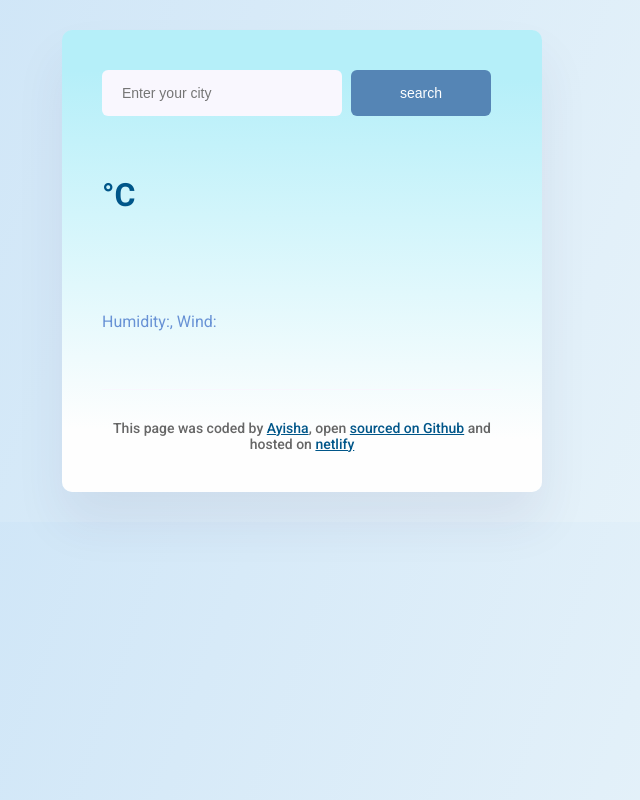
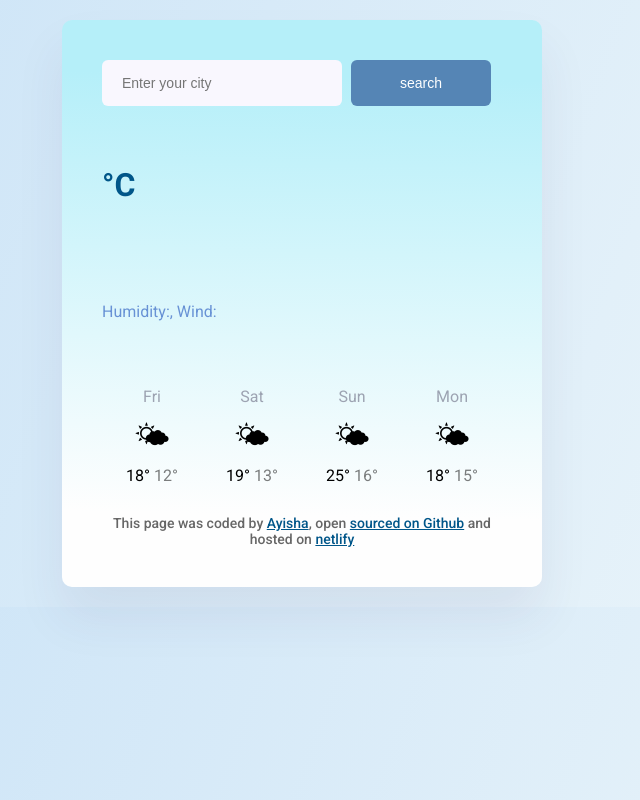
Before and after one commit to aishacmela/weather-application, a plain HTML site: page index.html in a window 1280 px wide. Shown: the whole page, without its empty margins (338-978 px from the left). Drawn offline with nearby package versions, Linux system fonts and the light colour scheme; no server answers.

Commit message:
added weather forecast data

```diff
--- a/index.html
+++ b/index.html
@@ -8,6 +8,8 @@
     <link
         href="https://fonts.googleapis.com/css2?family=Merriweather:ital,wght@0,300;0,400;0,700;0,900;1,300;1,400;1,700;1,900&family=Roboto+Flex:opsz,wght@8..144,100;8..144,200;8..144,300;8..144,400;8..144,500;8..144,600;8..144,700;8..144,800;8..144,900;8..144,1000&family=Roboto:ital,wght@0,100;0,300;0,400;0,500;0,700;0,900;1,100;1,300;1,400;1,500;1,700;1,900&display=swap"
         rel="stylesheet">
+        <link rel="stylesheet"
+            href="https://fonts.googleapis.com/css2?family=Material+Symbols+Outlined:opsz,wght,FILL,GRAD@24,400,0,0" />
         <script src="https://cdn.jsdelivr.net/npm/axios@1.1.2/dist/axios.min.js"></script>
         <link rel="stylesheet" href="styles.css">
     <title>my weather application</title>
@@ -40,6 +42,54 @@
         <div class="date" id="time"></div>
     </h2>
     </main>
+
+<div class="forecast-weather">
+    <div class="row">
+        <div class="col-2">
+            <div class="forecast-weather-date">Fri</div>
+            <div class="forecast-weather-img">🌤</div>
+            <div class="forecast-weather-temperature">
+                <span class="forecast-weather-temperature-max">18°</span> <span
+                    class="weather-forecast-temperature-min">12°</span>
+            </div>
+        </div>
+    </div>
+
+    <div class="row">
+        <div class="col-2">
+            <div class="forecast-weather-date">Sat</div>
+            <div class="forecast-weather-img">🌤</div>
+            <div class="forecast-weather-temperature">
+                <span class="forecast-weather-temperature-max">19°</span> <span
+                    class="weather-forecast-temperature-min">13°</span>
+            </div>
+        </div>
+    </div>
+
+    <div class="row">
+        <div class="col-2">
+            <div class="forecast-weather-date">Sun</div>
+            <div class="forecast-weather-img">🌤</div>
+            <div class="forecast-weather-temperature">
+                <span class="forecast-weather-temperature-max">25°</span> <span
+                    class="weather-forecast-temperature-min">16°</span>
+            </div>
+        </div>
+    </div>
+
+    <div class="row">
+        <div class="col-2">
+            <div class="forecast-weather-date">Mon</div>
+            <div class="forecast-weather-img">🌤</div>
+            <div class="forecast-weather-temperature">
+                <span class="forecast-weather-temperature-max">18°</span> <span
+                    class="weather-forecast-temperature-min">15°</span>
+            </div>
+        </div>
+    </div>
+</div>
+
+
     <footer>
 
     This page was coded by <a href="https://github.com/aishacmela/" target="_blank"> Ayisha</a>, open <a href="https://github.com/aishacmela/weather-application" target="_blank" >sourced on Github</a>
--- a/styles.css
+++ b/styles.css
@@ -10,7 +10,7 @@ header{
     background: linear-gradient(181.2deg, rgb(181, 239, 249) 10.5%, rgb(254, 254, 254)86.8%);
     max-width:  400px ;
     display: block;
-    margin: 30px auto;
+    margin: 20px auto;
     border-radius: 10px;
     box-shadow: rgba(65, 50, 100, 0.08) 0px 30px 50px;
     padding: 40px;
@@ -62,7 +62,7 @@ header{
     color: #005689;
 }
 .city{
-    font-size: 38px;
+    font-size: 42px;
     line-height: 48px;
     color: #005689;
 }
@@ -71,8 +71,8 @@ header{
    font-weight: 500;
    font-size: 20px;
 }
+
 footer{
-    border-top: 1px solid #F9F7FE;
     padding: 30px 0 0 0;
     text-align: center;
     font-size: 14px;
@@ -85,3 +85,29 @@ strong{
 a{
     color:#005689 ;
 }
+.forecast-weather {
+    display: flex;
+    justify-content: space-around;
+    margin-top: 30px;
+    color: black;
+}
+
+.forecast-weather-date {
+    text-align: center;
+    color: rgba(39, 33, 66, 0.4);
+    font-size: 16px;
+    line-height: 16px;
+    margin-bottom: 10px;
+}
+.forecast-weather-img{
+    font-size: 30px;
+    text-align: center;
+}
+
+.forecast-weather-temperature{
+    font-size: 16px;
+
+}
+.weather-forecast-temperature-min{
+    opacity: 0.5;
+}
```
